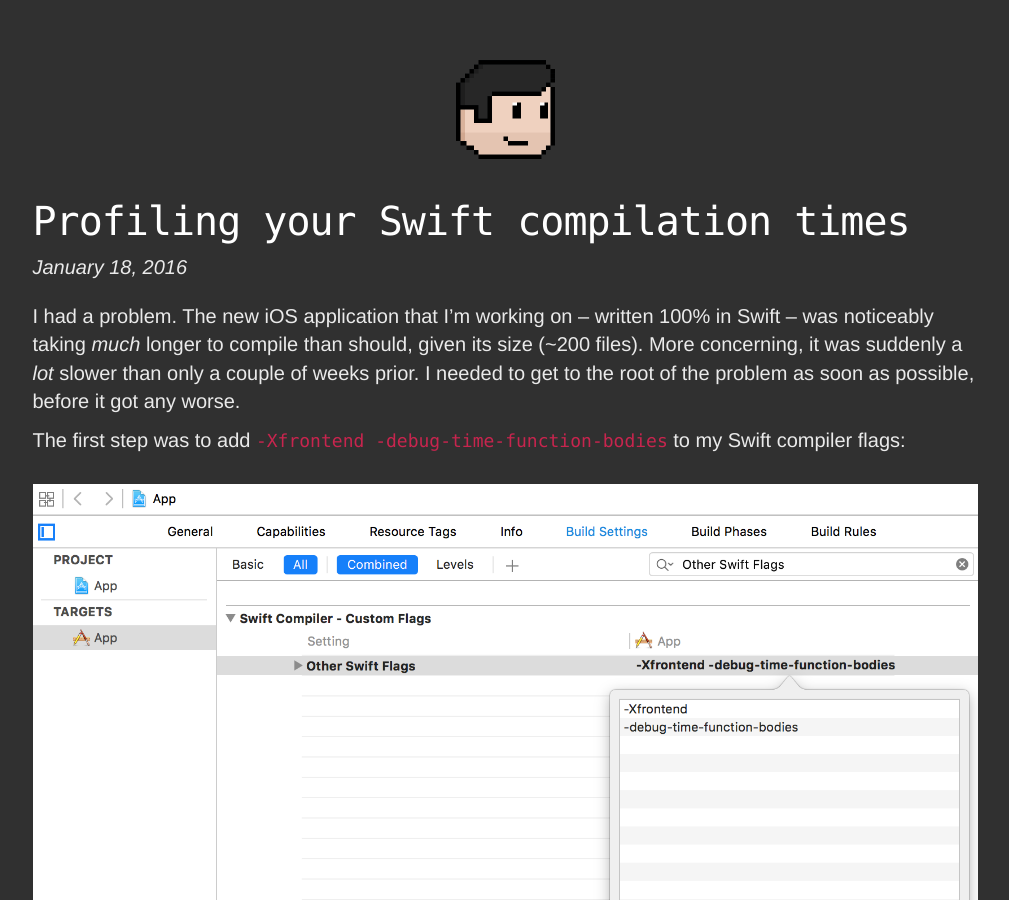
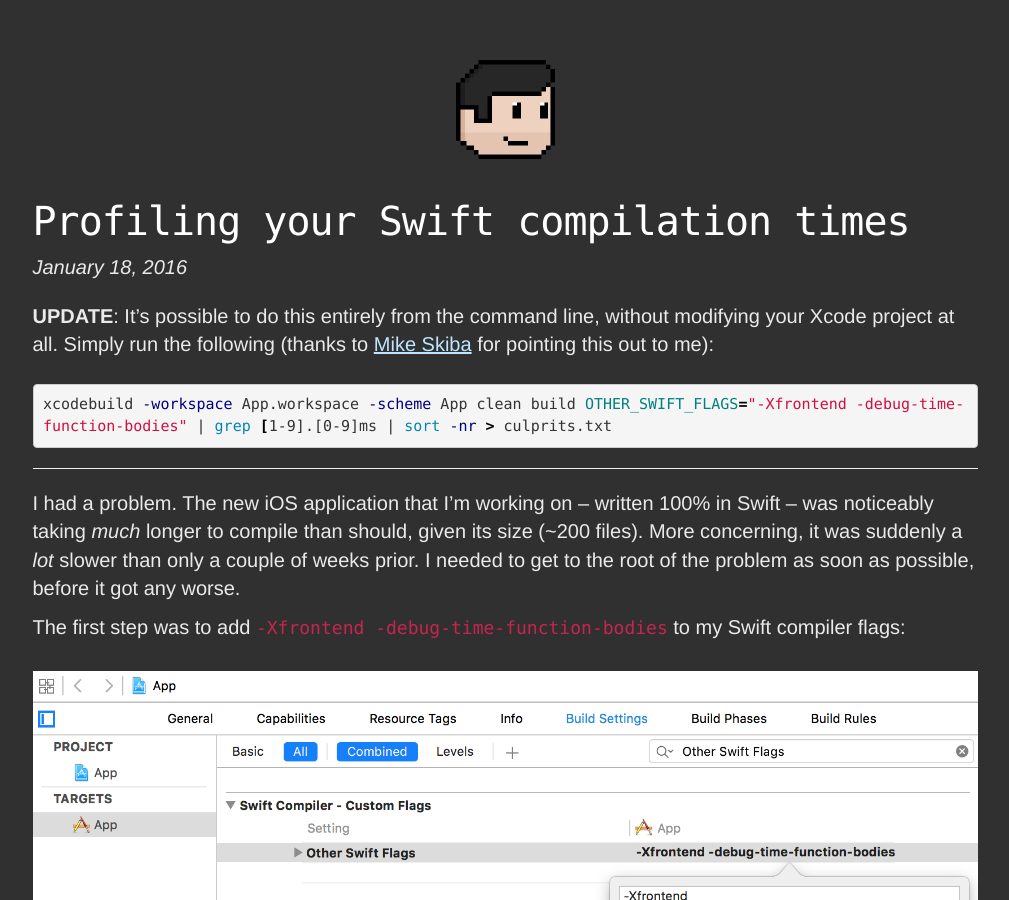
Before and after one commit to irace/irace.github.com, a Jekyll site: the page built from _posts/2016-01-18-profiling-your-swift-compilation-times.md, in a window 1280 px wide and 900 px high. Shown: the whole window, without its empty margins (135-1144 px from the left). Built offline with Jekyll 4.4.1, drawn with Linux system fonts in a browser that asks for light colours; nearby versions of some CDN libraries.

Commit message:
Update to specify not needing to modify the project file

```diff
--- a/_posts/2016-01-18-profiling-your-swift-compilation-times.md
+++ b/_posts/2016-01-18-profiling-your-swift-compilation-times.md
@@ -3,6 +3,14 @@
 title: Profiling your Swift compilation times
 permalink: swift-profiling
 date: 2016-01-18
+---
+
+**UPDATE**: It’s possible to do this entirely from the command line, without modifying your Xcode project at all. Simply run the following (thanks to [Mike Skiba](https://twitter.com/atelierclkwrk) for pointing this out to me):
+
+{% highlight bash %}
+xcodebuild -workspace App.workspace -scheme App clean build OTHER_SWIFT_FLAGS="-Xfrontend -debug-time-function-bodies" | grep [1-9].[0-9]ms | sort -nr > culprits.txt
+{% endhighlight %}
+
 ---
 
 I had a problem. The new iOS application that I’m working on – written 100% in Swift – was noticeably taking *much* longer to compile than should, given its size (~200 files). More concerning, it was suddenly a *lot* slower than only a couple of weeks prior. I needed to get to the root of the problem as soon as possible, before it got any worse.
```
